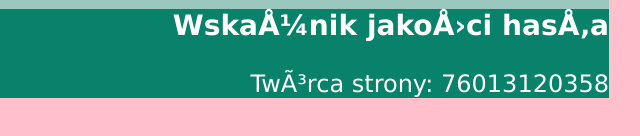
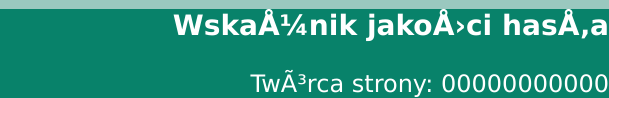
Before and after one commit to denmats/myE14_2016, a plain HTML site: page index.html in a window 1280 px wide. Shown: the part 628-764 px from the top of the page, 481-1121 px from the left. Drawn offline with Linux system fonts and the light colour scheme.

Commit message:
remove private info

```diff
--- a/index.html
+++ b/index.html
@@ -22,7 +22,7 @@
 
 	<div id="stopka">
 		<h3>Wskażnik jakości hasła</h3>
-		<p>Twórca strony: 76013120358</P>
+		<p>Twórca strony: 00000000000</P>
 	</div>
 </div>
 </body>
```
Also changed, not shown: reguly.html (+1 -1 lines), sprawdz.html (+1 -1 lines).
